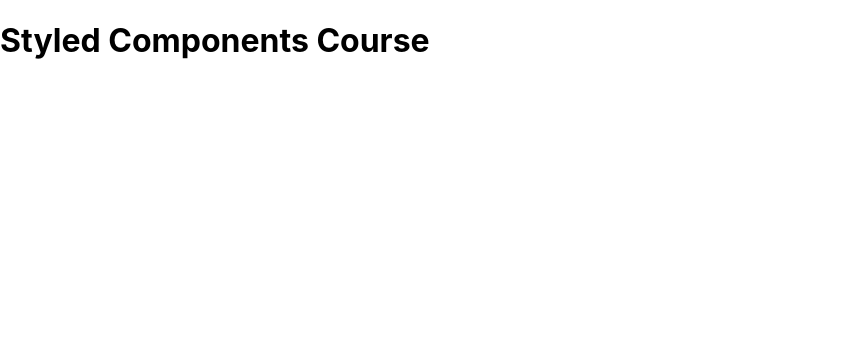
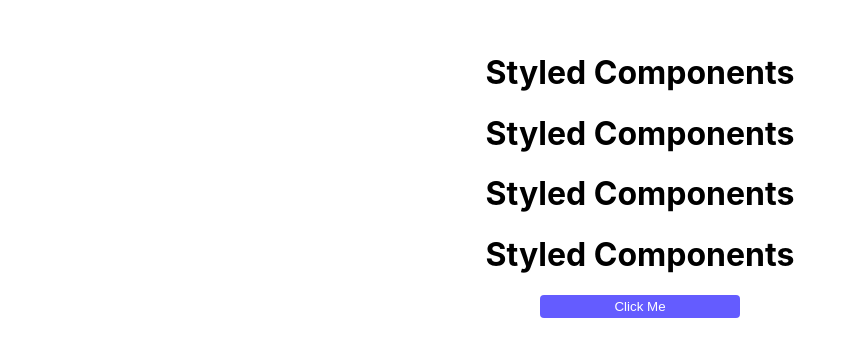
Before and after one commit to shitakemura/react-styled-components-v5-course, a React (Vite) app: page / in a window 1280 px wide. Shown: the top 356 px of the page, without its empty margins (0-856 px from the left). Built offline with nearby package versions, Linux system fonts and the light colour scheme; the HTML template or start-up script is replaced by a standard one.

Commit message:
First styled components

```diff
--- a/package.json
+++ b/package.json
@@ -17,6 +17,7 @@
   "devDependencies": {
     "@types/react": "^18.0.37",
     "@types/react-dom": "^18.0.11",
+    "@types/styled-components": "^5.1.26",
     "@typescript-eslint/eslint-plugin": "^5.59.0",
     "@typescript-eslint/parser": "^5.59.0",
     "@vitejs/plugin-react-swc": "^3.0.0",
--- a/src/App.tsx
+++ b/src/App.tsx
@@ -1,8 +1,19 @@
+import styled from 'styled-components'
+
+const BasicTitle = styled.h1`
+  text-align: center;
+  text-transform: capitalize;
+`
+
 function App() {
   return (
-    <>
-      <h1>Styled Components Course</h1>
-    </>
+    <div style={{ padding: '2rem' }}>
+      <BasicTitle>styled components</BasicTitle>
+      <BasicTitle>styled components</BasicTitle>
+      <BasicTitle>styled components</BasicTitle>
+      <BasicTitle>styled components</BasicTitle>
+      <button className="btn">click me</button>
+    </div>
   )
 }
 
--- a/src/index.css
+++ b/src/index.css
@@ -6,3 +6,25 @@
   -webkit-font-smoothing: antialiased;
   -moz-osx-font-smoothing: grayscale;
 }
+
+.title {
+  text-align: center;
+  text-transform: capitalize;
+}
+
+.section-title {
+  color: red;
+}
+
+.btn {
+  background: #645cff;
+  color: #fff;
+  border: none;
+  border-radius: 0.25rem;
+  cursor: pointer;
+  text-transform: capitalize;
+  padding: 0.25rem;
+  display: block;
+  width: 200px;
+  margin: 1rem auto;
+}
```
Also changed, not shown: 2 other files (tests, documents, lock files or other folders).
